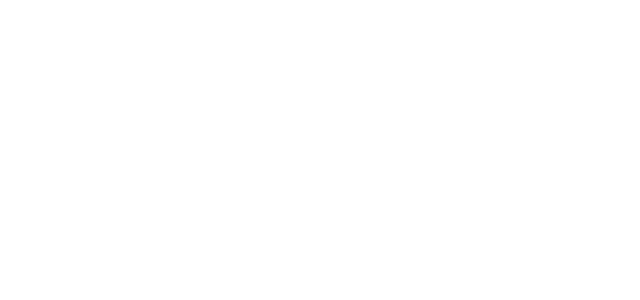
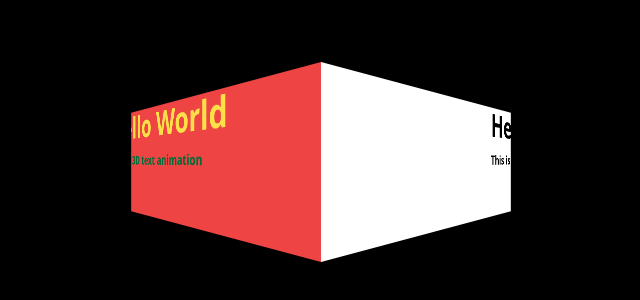
Before and after one commit to Deepakverma-556/creativity-task, a React (Create React App) app: page /text in a window 1280 px wide. Before the commit this address had no page. Shown: the part 238-538 px from the top of the page, without its empty margins (319-959 px from the left). Built offline with nearby package versions, Linux system fonts and the light colour scheme.

Commit message:
create text animation

```diff
--- a/src/App.js
+++ b/src/App.js
@@ -8,6 +8,7 @@
 import ReflectIcons from './components/ReflectIcons';
 import Book from './components/Book';
 import Cards from './components/Cards';
+import { TextAnimation } from './components/TextAnimation';
 
 function App() {
   return (
@@ -21,6 +22,7 @@
         <Route path='/reflection' element={<ReflectIcons />} />
         <Route path='/book' element={<Book />} />
         <Route path='/card' element={<Cards />} />
+        <Route path='/text' element={<TextAnimation />} />
       </Routes>
     </BrowserRouter>
   );
--- /dev/null
+++ b/src/components/TextAnimation.jsx
@@ -0,0 +1,18 @@
+import React from 'react'
+
+export const TextAnimation = () => {
+    return (
+        <div className='min-h-screen flex items-center justify-center bg-black'>
+            <div className="box flex">
+                <div className="child-box w-[400px] max-md:w-[310px] max-md:text-5xl max-sm:w-[180px] h-[200px] max-sm:h-32 text-6xl max-sm:text-3xl font-bold whitespace-nowrap overflow-hidden bg-red-500 text-yellow-300 origin-right">
+                    <span className='absolute -left-full'>Hello World</span>
+                    <span className='flex absolute -left-full span-text pt-20 text-2xl max-sm:text-base text-green'>This is 3D text animation</span>
+                </div>
+                <div className="child-box w-[400px] max-md:w-[310px] max-md:text-5xl max-sm:w-[180px] h-[200px] max-sm:h-32 text-6xl max-sm:text-3xl font-bold whitespace-nowrap overflow-hidden bg-white text-black origin-left">
+                    <span className='absolute'>Hello World</span>
+                    <span className='flex absolute span-text pt-20 text-2xl max-sm:text-base'>This is 3D text animation</span>
+                </div>
+            </div>
+        </div>
+    )
+}
--- a/src/index.css
+++ b/src/index.css
@@ -48,6 +48,34 @@
   }
 }
 
+/* text animation */
+
+.box .child-box:first-child {
+  transform: perspective(100px) rotateY(-15deg);
+}
+
+.box .child-box:last-child {
+  transform: perspective(100px) rotateY(15deg);
+}
+
+.box .child-box span {
+  animation: marquee 5s linear infinite;
+}
+
+.box .child-box:first-child span {
+  animation-delay: 2.5s;
+}
+
+@keyframes marquee {
+  from {
+    left: 100%;
+  }
+
+  to {
+    left: -100%;
+  }
+}
+
 @media (max-width:990.99px) {
   .custom-toast {
     min-height: 5px !important;
```
Also changed, not shown: 1 other file (tests, documents, lock files or other folders).
